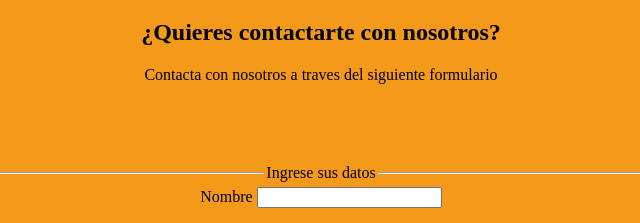
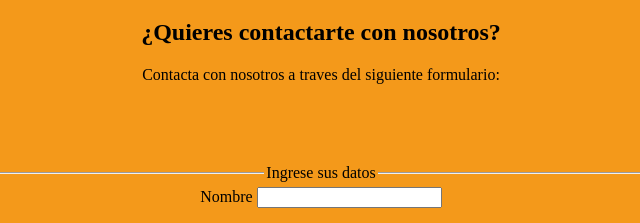
Before and after one commit to fabiolaaudisio/TPO-FINAL, a plain HTML site: page contacto_.html in a window 1280 px wide. Shown: the part 279-502 px from the top of the page, 319-959 px from the left. Drawn offline with Linux system fonts and the light colour scheme; a web font is replaced by a local one.

Commit message:
Update contacto_.html

```diff
--- a/contacto_.html
+++ b/contacto_.html
@@ -50,7 +50,7 @@
 
  <h1>Contacto</h1>
  <H2> ¿Quieres contactarte con nosotros?</H2>
- <p> Contacta con nosotros a traves del siguiente formulario</p>
+ <p> Contacta con nosotros a traves del siguiente formulario:</p>
 
 <form action="https://formspree.io/f/xzbqwdld" method="post">
 <fieldset>
```
